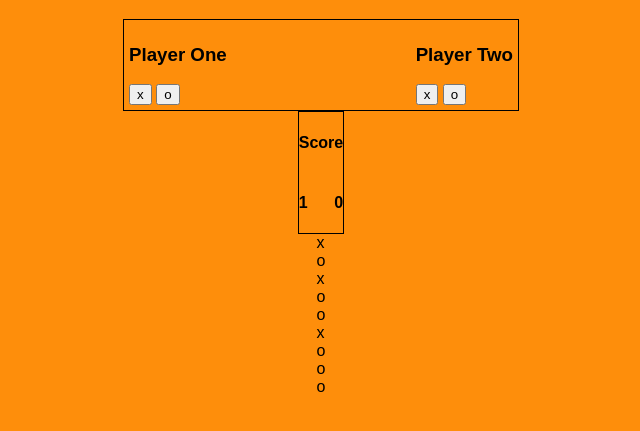
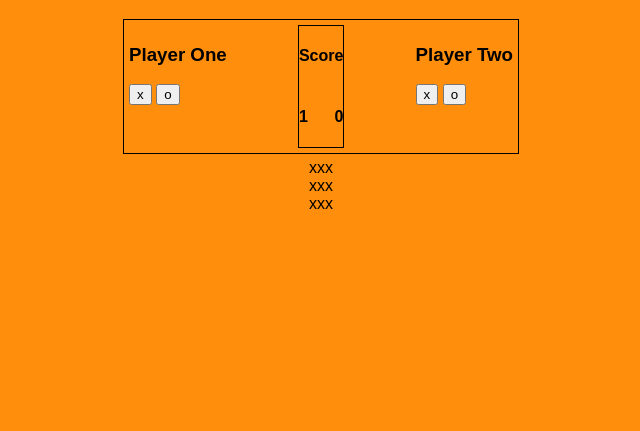
Before and after one commit to bssbrit/tic-tac-toe, a plain HTML site: page index.html in a window 1280 px wide. Shown: the part 89-520 px from the top of the page, without its empty margins (319-959 px from the left). Drawn offline with Linux system fonts and the light colour scheme.

Commit message:
Finish the basic structure of html and also addaded the board to the dom

```diff
--- a/css/style.css
+++ b/css/style.css
@@ -34,4 +34,8 @@ h1 {
 
 #gameBoard {
   display: grid;
+  grid-template-columns: auto auto auto;
+  padding: 5px;
 }
+#gameboard div {
+}
--- a/index.html
+++ b/index.html
@@ -17,7 +17,14 @@
           <button>o</button>
         </div>
       </div>
-      <div class="player" id="Player One">
+      <div id="score">
+        <h4>Score</h4>
+        <div>
+          <h4>1</h4>
+          <h4>0</h4>
+        </div>
+      </div>
+      <div class="player" id="Player TWo">
         <h3>Player Two</h3>
         <div>
           <button>x</button>
@@ -25,23 +32,17 @@
         </div>
       </div>
     </div>
-    <div id="score">
-      <h4>Score</h4>
-      <div>
-        <h4>1</h4>
-        <h4>0</h4>
-      </div>
-    </div>
+
     <div id="gameBoard">
-      <div class="checkSquare">x</div>
-      <div class="checkSquare">o</div>
-      <div class="checkSquare">x</div>
-      <div class="checkSquare">o</div>
-      <div class="checkSquare">o</div>
-      <div class="checkSquare">x</div>
-      <div class="checkSquare">o</div>
-      <div class="checkSquare">o</div>
-      <div class="checkSquare">o</div>
+      <div class="checkSquare" id="0">x</div>
+      <div class="checkSquare" id="1">x</div>
+      <div class="checkSquare" id="2">x</div>
+      <div class="checkSquare" id="3">x</div>
+      <div class="checkSquare" id="4">x</div>
+      <div class="checkSquare" id="5">x</div>
+      <div class="checkSquare" id="6">x</div>
+      <div class="checkSquare" id="7">x</div>
+      <div class="checkSquare" id="8">x</div>
     </div>
     <script src="js/script.js"></script>
   </body>
--- a/js/script.js
+++ b/js/script.js
@@ -0,0 +1,34 @@
+/*const gameboard = (() => {
+    const gameBoardarr = [
+ “”, “” , “”, “” ,”” ,”” ,””, “”, “”
+]
+   função addCheckSquare(square) {
+   consgameBoardarr[square]
+}
+};
+})();*/
+
+const x = document.querySelector("h1");
+console.log(x);
+x.addEventListener("click", function () {
+  x.textContent = "hi";
+});
+
+const gameBoard = (() => {
+  const gameBoardarr = ["", "", "", "", "", "", "", "", ""];
+  function addEachSquaretoDom() {
+    for (i = 0; i < gameBoardarr.length; i++) {
+      gameBoardarr[i] = document.getElementById(i);
+      console.log(gameBoardarr[i].textContent);
+      gameBoardarr[i].addEventListener("click", function () {
+        console.log("hi");
+      });
+    }
+  }
+  addEachSquaretoDom();
+
+  return {
+    gameBoardarr,
+  };
+})();
+console.log(gameBoard.gameBoardarr[1]);
```
